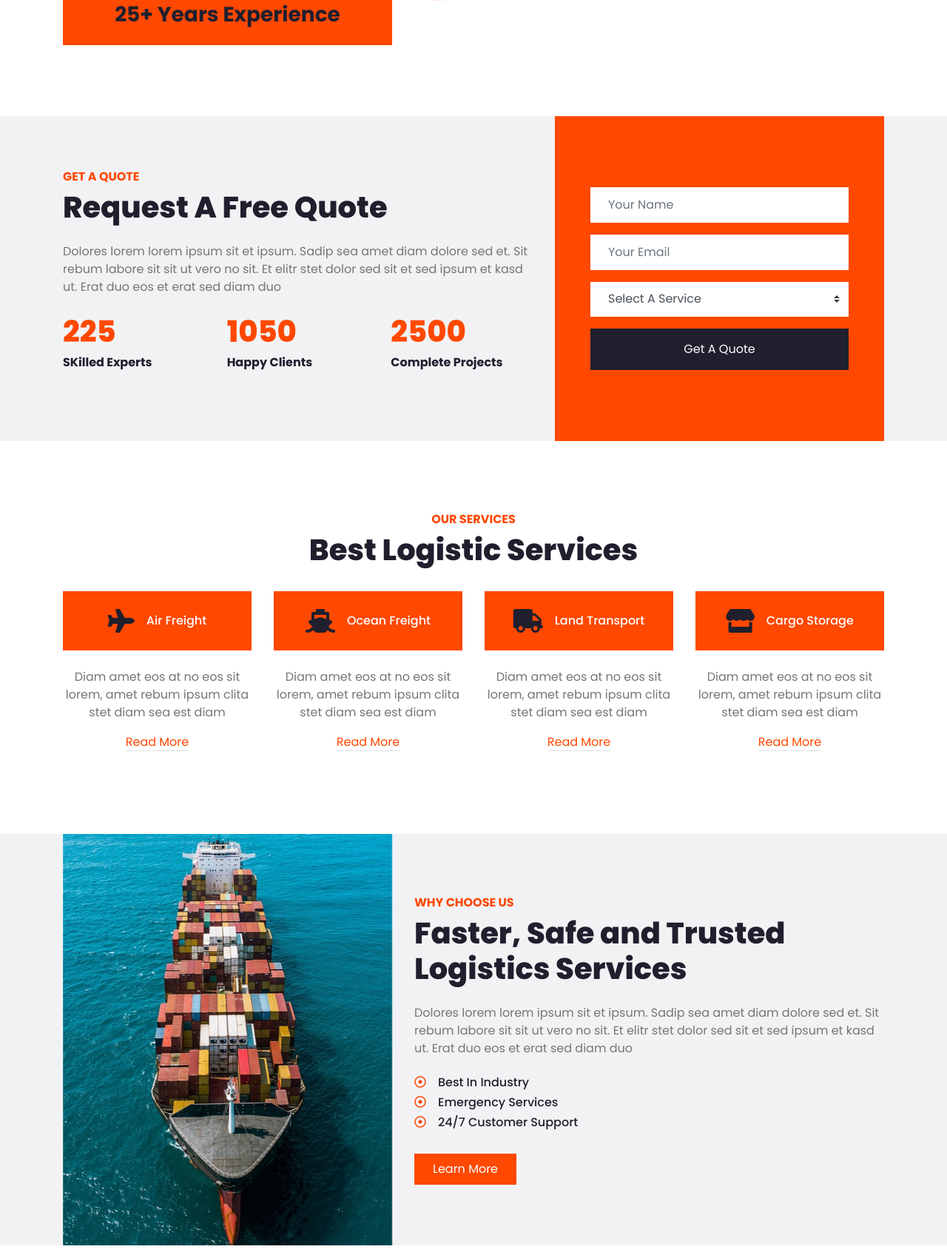
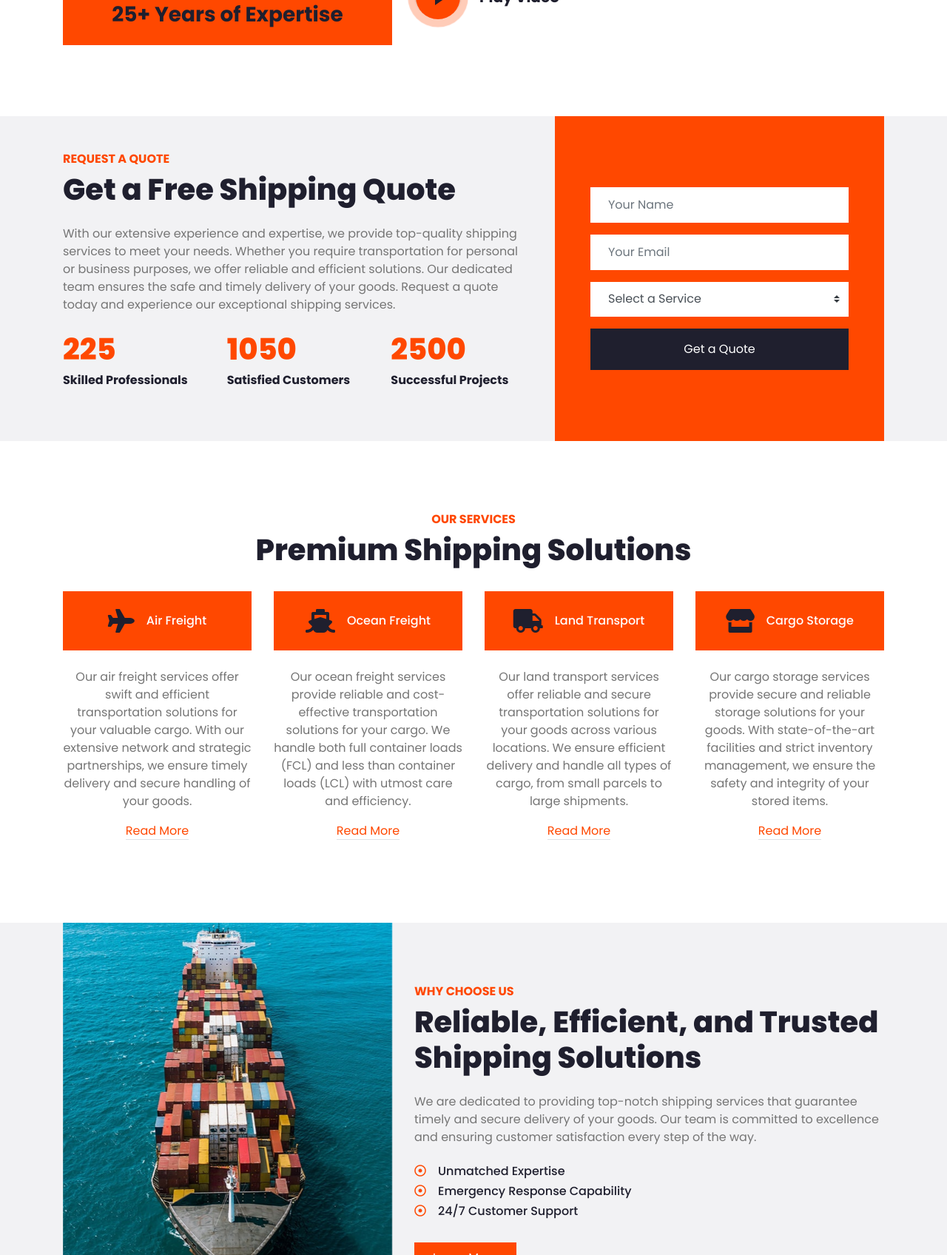
Before and after one commit to Prince-chimaeze/Faster-Logistics-Company, a plain HTML site: page index.html in a window 1280 px wide. Shown: the part 1104-2800 px from the top of the page at 74% size. Drawn offline with nearby package versions, Linux system fonts and the light colour scheme.

Commit message:
second push

```diff
--- a/index.html
+++ b/index.html
@@ -116,13 +116,13 @@
                 <div class="col-lg-5 pb-4 pb-lg-0">
                     <img class="img-fluid w-100" src="img/about.jpg" alt="">
                     <div class="bg-primary text-dark text-center p-4">
-                        <h3 class="m-0">25+ Years Experience</h3>
+                        <h3 class="m-0">25+ Years of Expertise</h3>
                     </div>
                 </div>
                 <div class="col-lg-7">
                     <h6 class="text-primary text-uppercase font-weight-bold">About Us</h6>
-                    <h1 class="mb-4">Trusted & Faster Logistic Service Provider</h1>
-                    <p class="mb-4">Dolores lorem lorem ipsum sit et ipsum. Sadip sea amet diam dolore sed et. Sit rebum labore sit sit ut vero no sit. Et elitr stet dolor sed sit et sed ipsum et kasd ut. Erat duo eos et erat sed diam duo</p>
+                    <h1 class="mb-4">Reliable & Expedited Logistics Service Provider</h1>
+                    <p class="mb-4">With decades of experience and a strong commitment to excellence, our shipping company provides seamless transportation solutions tailored to your needs. We prioritize speed, reliability, and customer satisfaction. Our team of professionals ensures that your goods are handled with the utmost care and delivered efficiently to their destination. Trust us for all your logistics requirements.</p>
                     <div class="d-flex align-items-center pt-2">
                         <button type="button" class="btn-play" data-toggle="modal"
                             data-src="https://www.youtube.com/embed/DWRcNpR6Kdc" data-target="#videoModal">
@@ -158,21 +158,21 @@
         <div class="container">
             <div class="row align-items-center">
                 <div class="col-lg-7 py-5 py-lg-0">
-                    <h6 class="text-primary text-uppercase font-weight-bold">Get A Quote</h6>
-                    <h1 class="mb-4">Request A Free Quote</h1>
-                    <p class="mb-4">Dolores lorem lorem ipsum sit et ipsum. Sadip sea amet diam dolore sed et. Sit rebum labore sit sit ut vero no sit. Et elitr stet dolor sed sit et sed ipsum et kasd ut. Erat duo eos et erat sed diam duo</p>
+                    <h6 class="text-primary text-uppercase font-weight-bold">Request a Quote</h6>
+                    <h1 class="mb-4">Get a Free Shipping Quote</h1>
+                    <p class="mb-4">With our extensive experience and expertise, we provide top-quality shipping services to meet your needs. Whether you require transportation for personal or business purposes, we offer reliable and efficient solutions. Our dedicated team ensures the safe and timely delivery of your goods. Request a quote today and experience our exceptional shipping services.</p>
                     <div class="row">
                         <div class="col-sm-4">
                             <h1 class="text-primary mb-2" data-toggle="counter-up">225</h1>
-                            <h6 class="font-weight-bold mb-4">SKilled Experts</h6>
+                            <h6 class="font-weight-bold mb-4">Skilled Professionals</h6>
                         </div>
                         <div class="col-sm-4">
                             <h1 class="text-primary mb-2" data-toggle="counter-up">1050</h1>
-                            <h6 class="font-weight-bold mb-4">Happy Clients</h6>
+                            <h6 class="font-weight-bold mb-4">Satisfied Customers</h6>
                         </div>
                         <div class="col-sm-4">
                             <h1 class="text-primary mb-2" data-toggle="counter-up">2500</h1>
-                            <h6 class="font-weight-bold mb-4">Complete Projects</h6>
+                            <h6 class="font-weight-bold mb-4">Successful Projects</h6>
                         </div>
                     </div>
                 </div>
@@ -187,14 +187,14 @@
                             </div>
                             <div class="form-group">
                                 <select class="custom-select border-0 px-4" style="height: 47px;">
-                                    <option selected>Select A Service</option>
+                                    <option selected>Select a Service</option>
                                     <option value="1">Service 1</option>
-                                    <option value="2">Service 1</option>
-                                    <option value="3">Service 1</option>
+                                    <option value="2">Service 2</option>
+                                    <option value="3">Service 3</option>
                                 </select>
                             </div>
                             <div>
-                                <button class="btn btn-dark btn-block border-0 py-3" type="submit">Get A Quote</button>
+                                <button class="btn btn-dark btn-block border-0 py-3" type="submit">Get a Quote</button>
                             </div>
                         </form>
                     </div>
@@ -210,7 +210,7 @@
         <div class="container">
             <div class="text-center pb-2">
                 <h6 class="text-primary text-uppercase font-weight-bold">Our Services</h6>
-                <h1 class="mb-4">Best Logistic Services</h1>
+                <h1 class="mb-4">Premium Shipping Solutions</h1>
             </div>
             <div class="row pb-3">
                 <div class="col-lg-3 col-md-6 text-center mb-5">
@@ -218,7 +218,7 @@
                         <i class="fa fa-2x fa-plane text-dark pr-3"></i>
                         <h6 class="text-white font-weight-medium m-0">Air Freight</h6>
                     </div>
-                    <p>Diam amet eos at no eos sit lorem, amet rebum ipsum clita stet diam sea est diam</p>
+                    <p>Our air freight services offer swift and efficient transportation solutions for your valuable cargo. With our extensive network and strategic partnerships, we ensure timely delivery and secure handling of your goods.</p>
                     <a class="border-bottom text-decoration-none" href="">Read More</a>
                 </div>
                 <div class="col-lg-3 col-md-6 text-center mb-5">
@@ -226,7 +226,7 @@
                         <i class="fa fa-2x fa-ship text-dark pr-3"></i>
                         <h6 class="text-white font-weight-medium m-0">Ocean Freight</h6>
                     </div>
-                    <p>Diam amet eos at no eos sit lorem, amet rebum ipsum clita stet diam sea est diam</p>
+                    <p>Our ocean freight services provide reliable and cost-effective transportation solutions for your cargo. We handle both full container loads (FCL) and less than container loads (LCL) with utmost care and efficiency.</p>
                     <a class="border-bottom text-decoration-none" href="">Read More</a>
                 </div>
                 <div class="col-lg-3 col-md-6 text-center mb-5">
@@ -234,7 +234,7 @@
                         <i class="fa fa-2x fa-truck text-dark pr-3"></i>
                         <h6 class="text-white font-weight-medium m-0">Land Transport</h6>
                     </div>
-                    <p>Diam amet eos at no eos sit lorem, amet rebum ipsum clita stet diam sea est diam</p>
+                    <p>Our land transport services offer reliable and secure transportation solutions for your goods across various locations. We ensure efficient delivery and handle all types of cargo, from small parcels to large shipments.</p>
                     <a class="border-bottom text-decoration-none" href="">Read More</a>
                 </div>
                 <div class="col-lg-3 col-md-6 text-center mb-5">
@@ -242,7 +242,7 @@
                         <i class="fa fa-2x fa-store text-dark pr-3"></i>
                         <h6 class="text-white font-weight-medium m-0">Cargo Storage</h6>
                     </div>
-                    <p>Diam amet eos at no eos sit lorem, amet rebum ipsum clita stet diam sea est diam</p>
+                    <p>Our cargo storage services provide secure and reliable storage solutions for your goods. With state-of-the-art facilities and strict inventory management, we ensure the safety and integrity of your stored items.</p>
                     <a class="border-bottom text-decoration-none" href="">Read More</a>
                 </div>
             </div>
@@ -260,11 +260,11 @@
                 </div>
                 <div class="col-lg-7 py-5 py-lg-0">
                     <h6 class="text-primary text-uppercase font-weight-bold">Why Choose Us</h6>
-                    <h1 class="mb-4">Faster, Safe and Trusted Logistics Services</h1>
-                    <p class="mb-4">Dolores lorem lorem ipsum sit et ipsum. Sadip sea amet diam dolore sed et. Sit rebum labore sit sit ut vero no sit. Et elitr stet dolor sed sit et sed ipsum et kasd ut. Erat duo eos et erat sed diam duo</p>
+                    <h1 class="mb-4">Reliable, Efficient, and Trusted Shipping Solutions</h1>
+                    <p class="mb-4">We are dedicated to providing top-notch shipping services that guarantee timely and secure delivery of your goods. Our team is committed to excellence and ensuring customer satisfaction every step of the way.</p>
                     <ul class="list-inline">
-                        <li><h6><i class="far fa-dot-circle text-primary mr-3"></i>Best In Industry</h6>
-                        <li><h6><i class="far fa-dot-circle text-primary mr-3"></i>Emergency Services</h6></li>
+                        <li><h6><i class="far fa-dot-circle text-primary mr-3"></i>Unmatched Expertise</h6>
+                        <li><h6><i class="far fa-dot-circle text-primary mr-3"></i>Emergency Response Capability</h6></li>
                         <li><h6><i class="far fa-dot-circle text-primary mr-3"></i>24/7 Customer Support</h6></li>
                     </ul>
                     <a href="" class="btn btn-primary mt-3 py-2 px-4">Learn More</a>
@@ -491,7 +491,7 @@
         <div class="container">
             <div class="text-center pb-2">
                 <h6 class="text-primary text-uppercase font-weight-bold">Our Blog</h6>
-                <h1 class="mb-4">Latest From Blog</h1>
+                <h1 class="mb-4">Latest From Our Blog</h1>
             </div>
             <div class="row">
                 <div class="col-md-6 mb-5">
@@ -514,8 +514,8 @@
                                 <a class="text-muted ml-2" href="">Web Design</a>
                             </div>
                         </div>
-                        <h4 class="font-weight-bold mb-3">Kasd tempor diam sea justo dolor</h4>
-                        <p>Dolor sea ipsum ipsum et. Erat duo lorem magna vero dolor dolores. Rebum eirmod no dolor diam dolor amet ipsum. Lorem lorem sea sed diam est lorem magna</p>
+                        <h4 class="font-weight-bold mb-3">Latest News and Updates in the Shipping Industry</h4>
+                        <p>Stay informed about the latest happenings and developments in the shipping industry. Our blog covers a wide range of topics related to shipping, logistics, and supply chain management. Discover insightful articles and expert opinions to help you navigate the complexities of the shipping world.</p>
                         <a class="border-bottom border-primary text-uppercase text-decoration-none" href="">Read More <i class="fa fa-angle-right"></i></a>
                     </div>
                 </div>
@@ -539,8 +539,8 @@
                                 <a class="text-muted ml-2" href="">Web Design</a>
                             </div>
                         </div>
-                        <h4 class="font-weight-bold mb-3">Kasd tempor diam sea justo dolor</h4>
-                        <p>Dolor sea ipsum ipsum et. Erat duo lorem magna vero dolor dolores. Rebum eirmod no dolor diam dolor amet ipsum. Lorem lorem sea sed diam est lorem magna</p>
+                        <h4 class="font-weight-bold mb-3">Effective Web Design Strategies for Shipping Companies</h4>
+                        <p>In the digital age, having a well-designed website is crucial for shipping companies. Learn about the latest web design strategies and best practices specifically tailored for the shipping industry. Enhance your online presence, attract more customers, and optimize user experience with our expert tips and insights.</p>
                         <a class="border-bottom border-primary text-uppercase text-decoration-none" href="">Read More <i class="fa fa-angle-right"></i></a>
                     </div>
                 </div>
@@ -581,7 +581,7 @@
             </div>
             <div class="col-lg-5 col-md-6 mb-5">
                 <h3 class="text-primary mb-4">Newsletter</h3>
-                <p>Rebum labore lorem dolores kasd est, et ipsum amet et at kasd, ipsum sea tempor magna tempor. Accu kasd sed ea duo ipsum. Dolor duo eirmod sea justo no lorem est diam</p>
+                <p>Stay up to date with the latest news, offers, and insights in the shipping industry. Subscribe to our newsletter and receive regular updates delivered straight to your inbox.</p>
                 <div class="w-100">
                     <div class="input-group">
                         <input type="text" class="form-control border-light" style="padding: 30px;" placeholder="Your Email Address">
```
